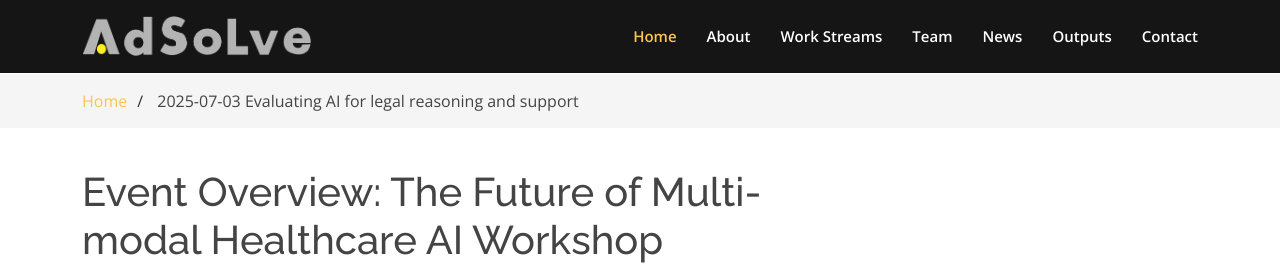
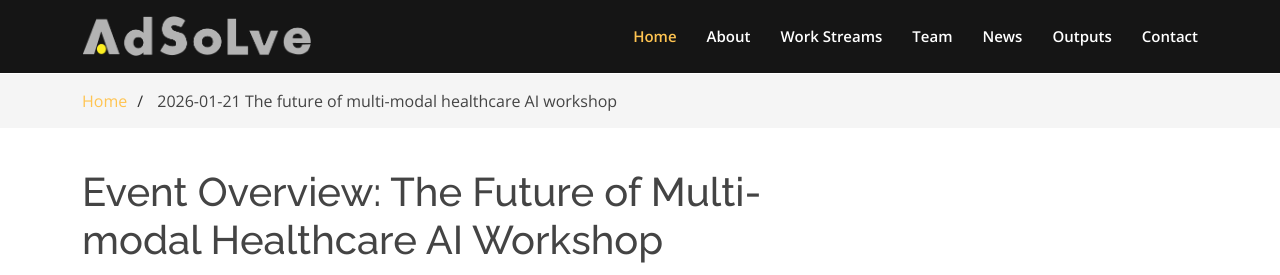
Before and after one commit to adsolve/adsolve.github.io, a Jekyll site: the page built from 2026-01-21-the-future-of-multi-modal-healthcare-ai-workshop.md, in a window 1280 px wide and 1357 px high. Shown: the top 275 px of the window. Built offline with Jekyll 4.4.1, drawn with Linux system fonts in a browser that asks for light colours.

Commit message:
update breadcrumb for the future of multi-modal healthcare AI workshop

```diff
--- a/_includes/2026-01-21-the-future-of-multi-modal-healthcare-ai-workshop.html
+++ b/_includes/2026-01-21-the-future-of-multi-modal-healthcare-ai-workshop.html
@@ -6,7 +6,7 @@
 			<ol>
 				<li><a href="index.html">Home</a></li>
 				<li class="current">
-					2025-07-03 Evaluating AI for legal reasoning and support
+					2026-01-21 The future of multi-modal healthcare AI workshop
 				</li>
 			</ol>
 		</div>
```
Also changed, not shown: 1 other file.
